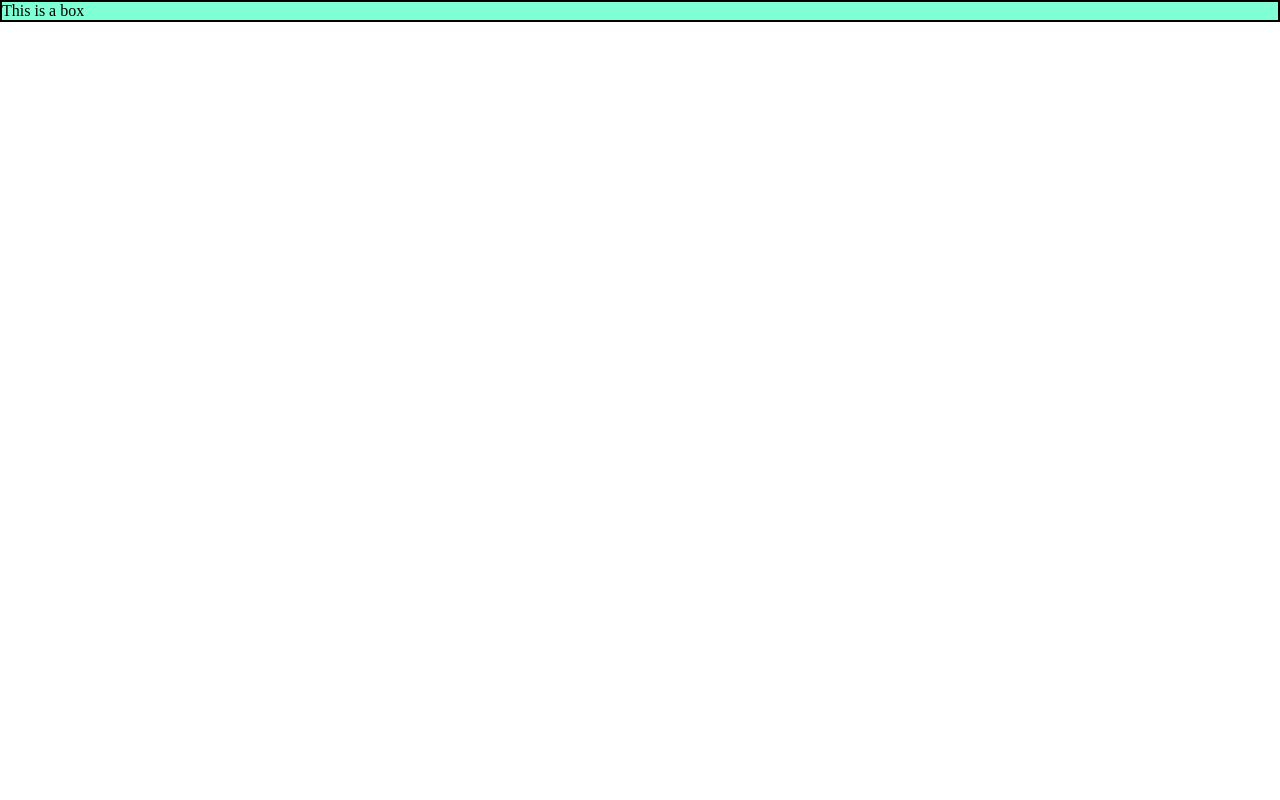
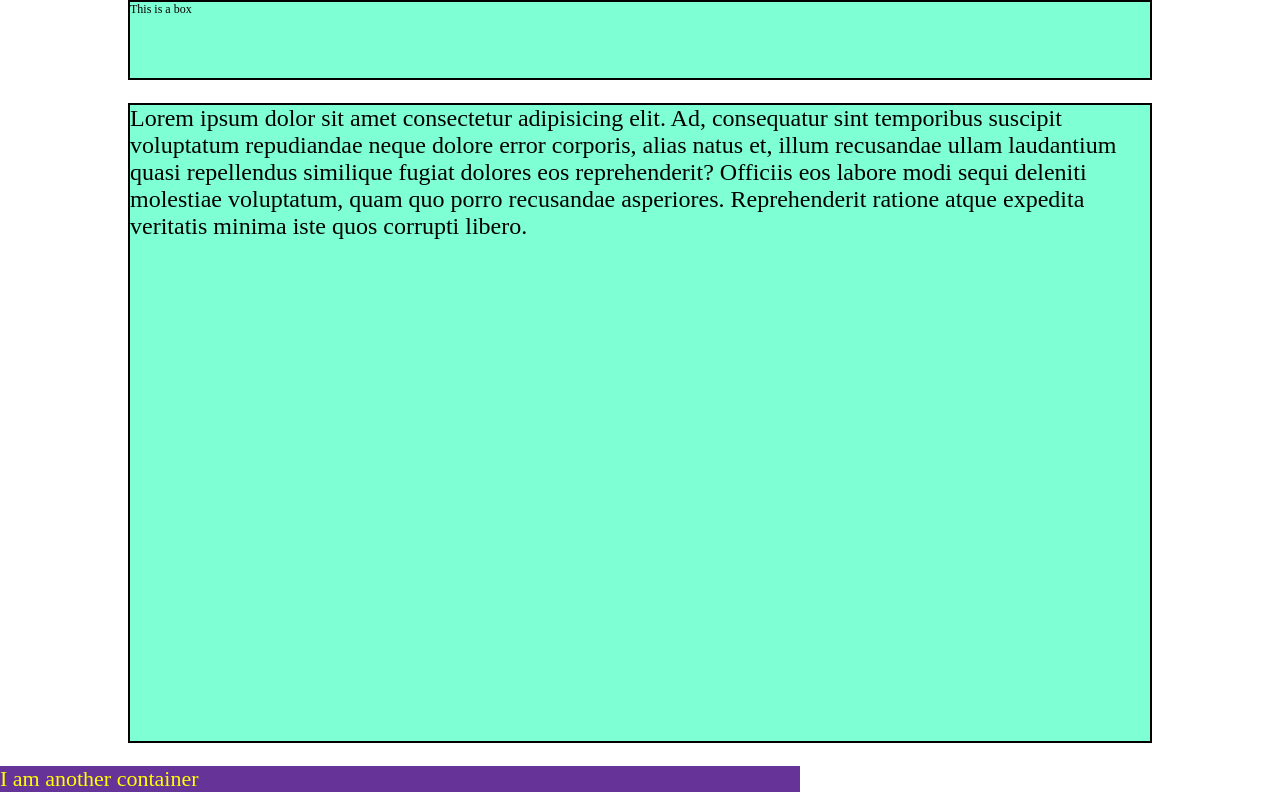
Before and after one commit to ankitchaubey1410/Beta-Web-Development, a plain HTML site: page Chapter-16/index.html in a window 1280 px wide. Drawn offline with Linux system fonts and the light colour scheme.

Commit message:
UPDATE Chapter-16

```diff
--- a/Chapter-16/index.html
+++ b/Chapter-16/index.html
@@ -4,18 +4,48 @@
     <meta charset="UTF-8">
     <meta name="viewport" content="width=device-width, initial-scale=1.0">
     <title>CSS Sizing Units</title>
+    <!-- https://developer.mozilla.org/en-US/docs/Web/CSS/Guides/Values_and_units -->
     <style>
         *{
             margin: 0;
             padding: 0;
         }
 
+        html{
+            font-size: 12px;
+        }
+
         .box{
             box-sizing: border-box;
             border: 2px solid black;
             /* width: 2048px; */
-            width: 100vw;
+            width: 80vw;
+            height: 10vh;
+            /* viewport unit */
+            margin: auto;
             background-color: aquamarine;
+        }
+        .container{
+            box-sizing: border-box;
+            border: 2px solid black;
+            width: 80vw;
+            height: 80vh;
+            margin: 23px auto;
+            /* font-size: 18px; */
+            background-color: aquamarine;
+        }
+        .container p{
+            font-size: 2rem;
+            /* rem multiplies with the root element font size  */
+            /* font-size: 2em; */
+            /* em multiplies with the inherits font size  */
+        }
+
+        .mycont{
+            background-color: rebeccapurple;
+            color: yellow;
+            font-size: 22px;
+            width: 100vmin;
         }
     </style>
 </head>
@@ -23,5 +53,13 @@
     <div class="box">
         This is a box
     </div>
+    <div class="container">
+        <p>
+            Lorem ipsum dolor sit amet consectetur adipisicing elit. Ad, consequatur sint temporibus suscipit voluptatum repudiandae neque dolore error corporis, alias natus et, illum recusandae ullam laudantium quasi repellendus similique fugiat dolores eos reprehenderit? Officiis eos labore modi sequi deleniti molestiae voluptatum, quam quo porro recusandae asperiores. Reprehenderit ratione atque expedita veritatis minima iste quos corrupti libero.
+        </p>
+    </div>
+    <div class="mycont">
+        I am another container
+    </div>
 </body>
 </html>
```
